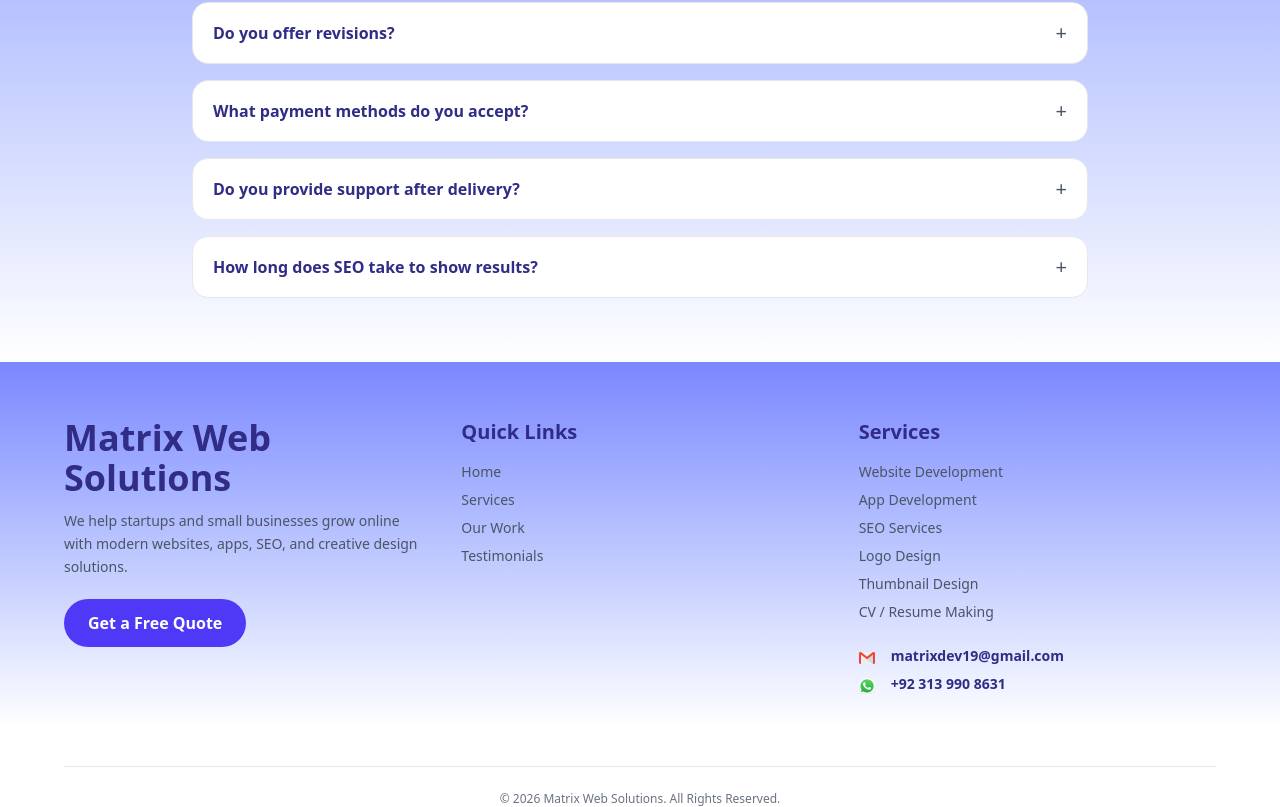
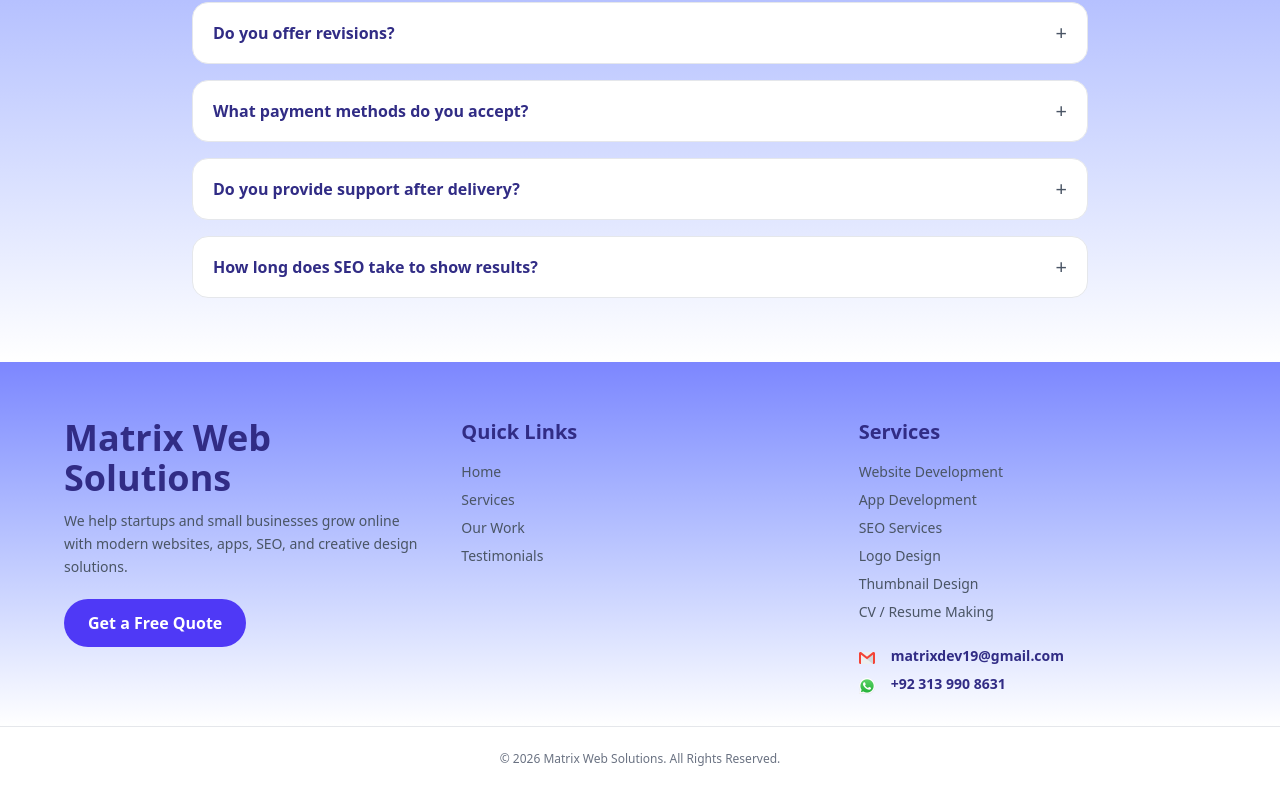
Before and after one commit to Kaleem362/matrix_web_solutions, a React (Vite) app: page / in a window 1280 px wide. Shown: the part 5207-6014 px from the top of the page. Built offline with nearby package versions, Linux system fonts and the light colour scheme.

Commit message:
solving the copyright section issue in the footer section and the work of 21/01/2026 ends here , development will continue from tomorrow

```diff
--- a/Components/Footer.jsx
+++ b/Components/Footer.jsx
@@ -124,8 +124,8 @@ const Footer = () => {
 
     </footer>
     <div
-        className={`max-w-6xl mx-auto mt-10 pt-6 border-t text-center text-xs ${
-          theme === "dark" ? "border-white/10 text-white/60" : "border-gray-200 text-gray-500"
+        className={`w-full pb-6 mx-auto  pt-6 border-t text-center text-xs ${
+          theme === "dark" ? "border-white/10 text-white/60 bg-black" : "border-gray-200 text-gray-500"
         }`}
       >
         © {new Date().getFullYear()} Matrix Web Solutions. All Rights Reserved.
```
